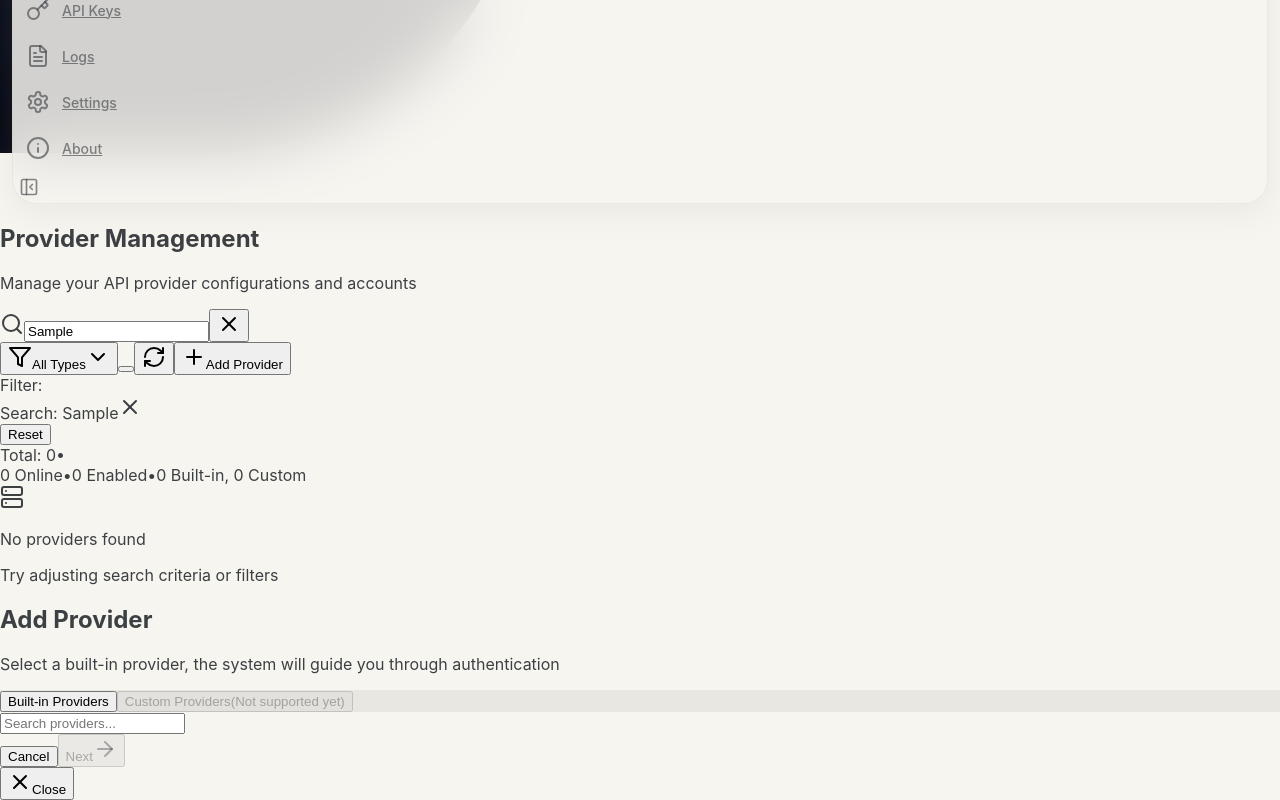
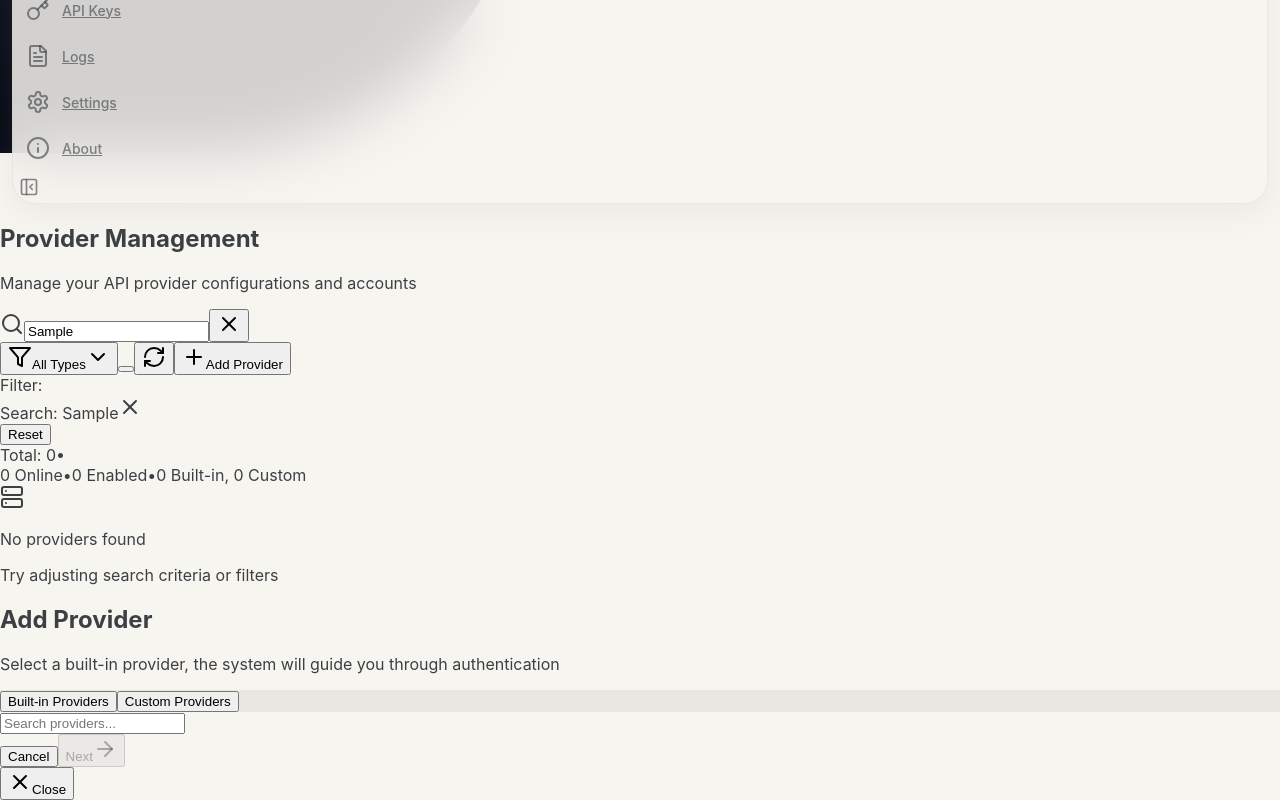
Before and after one commit to wxs0625/Chat2API-WXS, a React (Vite) app in the folder src/renderer/: page /#/providers in a window 1280 px wide. Both pictures are taken after typing "Sample" into the empty fields and a click on the button "Add Provider". Shown: the part 375-1175 px from the top of the page. Built offline with nearby package versions, Linux system fonts and the light colour scheme.

Commit message:
feat: 解锁自定义供应商功能并升级至 v1.6.0
- 移除添加供应商对话框中自定义 tab 的 disabled 状态
- 新增受控 tab 状态，自定义 tab 下可直接打开创建表单
- 后端 CustomProviderManager、通用 OpenAI 兼容转发链路已就绪
- 版本号 1.5.3 -> 1.6.0

```diff
--- a/package.json
+++ b/package.json
@@ -1,6 +1,6 @@
 {
   "name": "chat2api",
-  "version": "1.5.3",
+  "version": "1.6.0",
   "description": "Chat2API 管理器 - 统一管理多个 AI 服务提供商，提供 OpenAI 兼容 API 接口",
   "main": "./out/main/index.js",
   "author": {
--- a/src/renderer/src/components/providers/AddProviderDialog.tsx
+++ b/src/renderer/src/components/providers/AddProviderDialog.tsx
@@ -186,6 +186,7 @@ export function AddProviderDialog({
   const { t } = useTranslation()
   const [step, setStep] = useState<1 | 2>(1)
   const [selectedProvider, setSelectedProvider] = useState<string | null>(null)
+  const [step1Tab, setStep1Tab] = useState<'builtin' | 'custom'>('builtin')
   const [searchQuery, setSearchQuery] = useState('')
   const [expandedModels, setExpandedModels] = useState<Set<string>>(new Set())
   const [activeTab, setActiveTab] = useState<string>('manual')
@@ -264,6 +265,7 @@ export function AddProviderDialog({
     if (!open) {
       setStep(1)
       setSelectedProvider(null)
+      setStep1Tab('builtin')
       setSearchQuery('')
       setCredentials({})
       setValidationResult({})
@@ -656,12 +658,11 @@ export function AddProviderDialog({
   }
 
   const renderStep1 = () => (
-    <Tabs defaultValue="builtin" className="mt-4">
+    <Tabs value={step1Tab} onValueChange={(v) => setStep1Tab(v as 'builtin' | 'custom')} className="mt-4">
       <TabsList className="grid w-full grid-cols-2">
         <TabsTrigger value="builtin">{t('providers.builtinProviders')}</TabsTrigger>
-        <TabsTrigger value="custom" disabled className="gap-1">
+        <TabsTrigger value="custom" className="gap-1">
           {t('providers.customProviders')}
-          <span className="text-[10px] text-muted-foreground">({t('providers.customProviderNotSupported')})</span>
         </TabsTrigger>
       </TabsList>
 
@@ -899,8 +900,8 @@ export function AddProviderDialog({
                 {t('common.cancel')}
               </Button>
               <Button
-                onClick={handleNextStep}
-                disabled={!selectedProvider}
+                onClick={step1Tab === 'custom' ? handleCreateCustom : handleNextStep}
+                disabled={step1Tab !== 'custom' && !selectedProvider}
               >
                 {t('common.next')}
                 <ArrowRight className="ml-2 h-4 w-4" />
```
Also changed, not shown: 2 other files (tests, documents, lock files or other folders).
